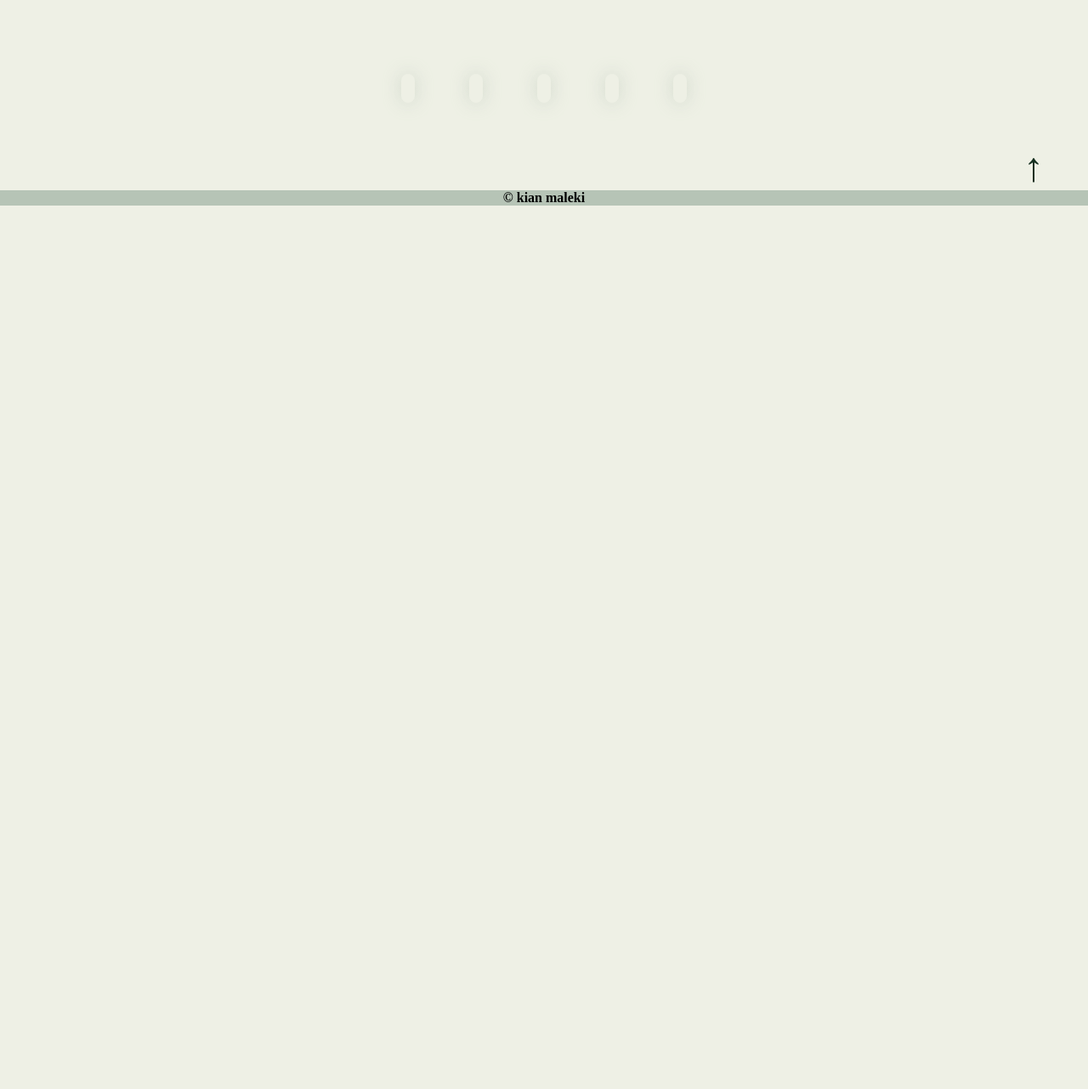
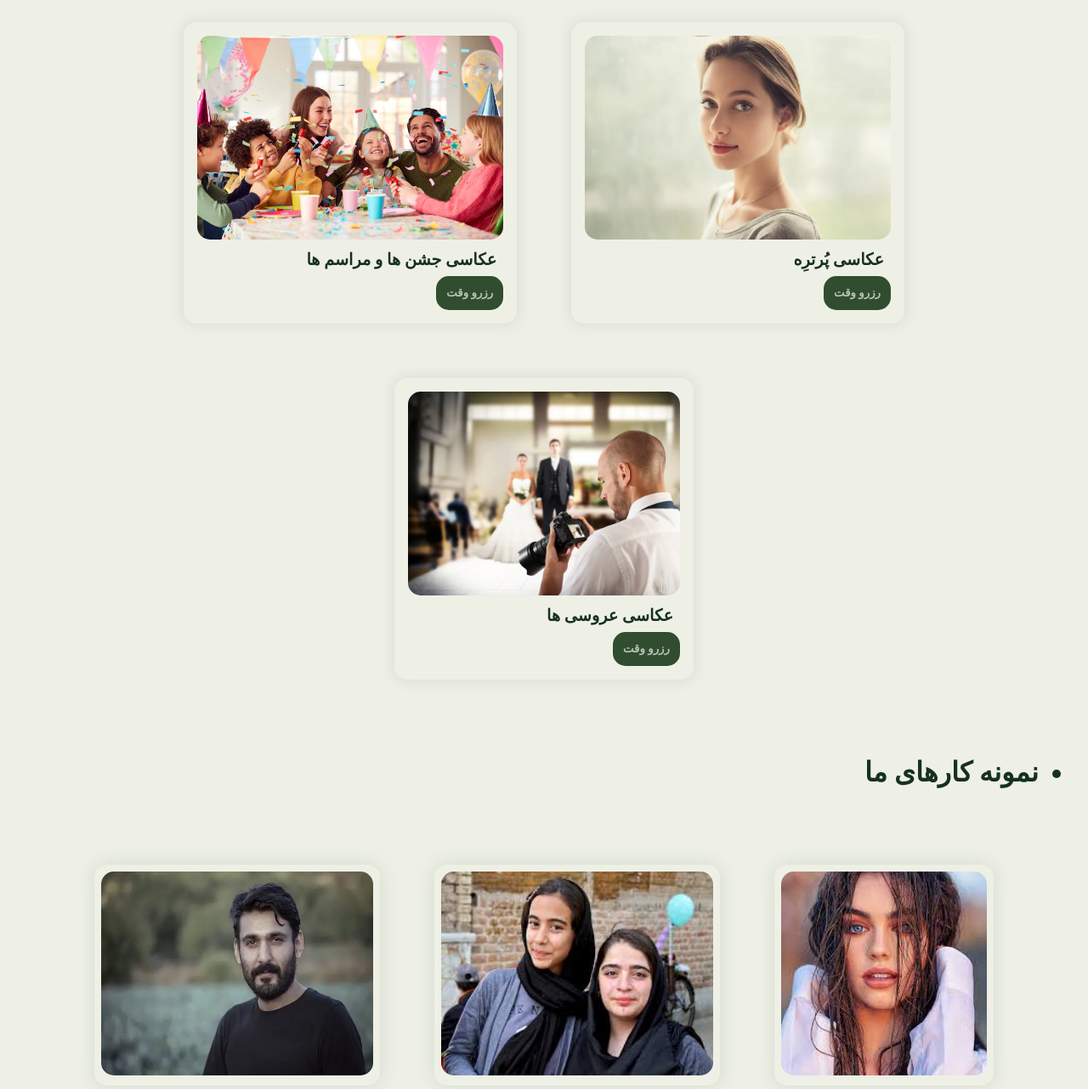
Before and after one commit to kianmaleki/mamoty, a plain HTML site: page index.html in a window 1280 px wide. Shown: the part 638-1920 px from the top of the page at 85% size. Before the commit the page ends 881 px from the top, so only its background shows below. Drawn offline with Linux system fonts and the light colour scheme.

Commit message:
Update index.html

```diff
--- a/index.html
+++ b/index.html
@@ -28,7 +28,7 @@
   <center>
     <div class="picture">
       <div class="picture-img">
-        <img src="image-baner/4739.jpg" alt="baner">
+        <img src="4739.jpg" alt="baner">
         <h2 class="h2">با لبخند وارد شو &#9786;</h2>
       </div>
     </div>
@@ -44,19 +44,19 @@
   <div class="kol-Services">
 
     <div class="Services">
-      <img src="image-baner/portrait.webp" alt="portrait">
+      <img src="portrait.webp" alt="portrait">
       <h3>عکاسی پُرترِه</h3>
       <button>رزرو وقت</button>
     </div>
 
     <div class="Services">
-      <img src="image-baner/celebration.webp" alt="celebration">
+      <img src="celebration.webp" alt="celebration">
       <h3>عکاسی جشن ها و مراسم ها</h3>
       <button>رزرو وقت</button>
     </div>
 
     <div class="Services">
-      <img src="image-baner/wedding.webp" alt="wedding">
+      <img src="wedding.webp" alt="wedding">
       <h3>عکاسی عروسی ها</h3>
       <button>رزرو وقت</button>
     </div>
@@ -75,23 +75,23 @@
   <div class="Examples-of-works">
 
     <div class="Work-samples">
-      <img src="image-baner/0.jfif" alt="">
+      <img src="0.jfif" alt="">
     </div>
 
     <div class="Work-samples">
-      <img src="image-baner/1.jfif" alt="">
+      <img src="1.jfif" alt="">
     </div>
 
     <div class="Work-samples">
-      <img src="image-baner/2.webp" alt="">
+      <img src="2.webp" alt="">
     </div>
 
     <div class="Work-samples">
-      <img src="image-baner/3.webp" alt="">
+      <img src="3.webp" alt="">
     </div>
 
     <div class="Work-samples">
-      <img src="image-baner/4.jfif" alt="">
+      <img src="4.jfif" alt="">
     </div>
 
   </div>
```
